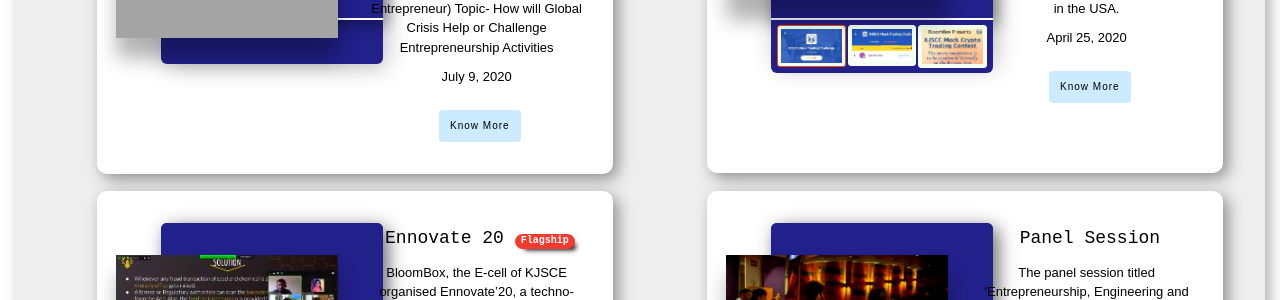
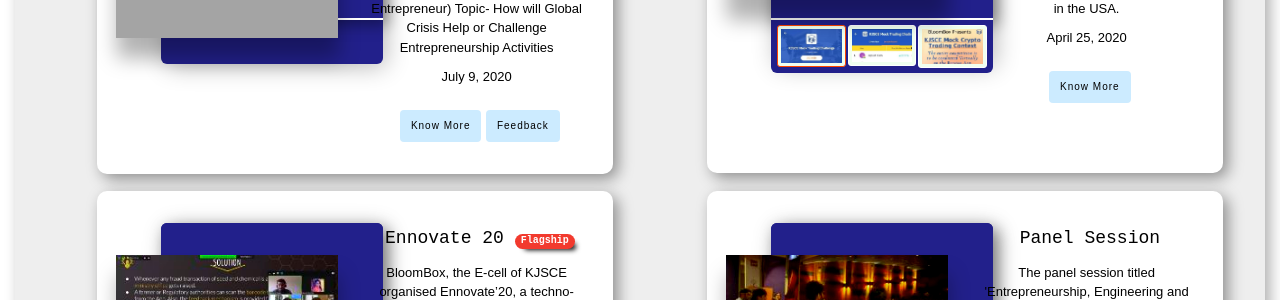
Before and after one commit to param-s-8/BloomBox-Entrepreneurship-Cell-Website, a Django app: page /events in a window 1280 px wide. Shown: the part 578-878 px from the top of the page. Run offline with Django 3.2, Linux system fonts and the light colour scheme; data comes from the database, SQL or seed files in the repository; some libraries are stand-ins or nearby versions; grey boxes are pictures that could not be loaded.

Commit message:
name of team, registration button, feedback, result button on homepage

```diff
--- a/bb_app/models.py
+++ b/bb_app/models.py
@@ -29,6 +29,7 @@ class Events(models.Model):
     details=models.TextField()
     eventType=models.CharField(max_length=13, choices=TYPE_CHOICES, default="Panel Session")
     deadline=models.DateTimeField(default=datetime.now(),help_text = "Please use the following format: <em>YYYY-MM-DD</em>.")
+    feedbackStatus=models.CharField(max_length=13, choices=(("Active","Active"),("Inactive","Inactive")), default="Inactive")
     def is_active(self):
         return self.deadline > timezone.now()
 
@@ -52,7 +53,7 @@ class EventRegistrationsHackathon(models.Model):
     leaderEmail=models.EmailField()
     leaderContact=models.CharField(max_length=50)
     college=models.CharField(max_length=255,default="K. J. Somaiya College of Engineering")
-    noOfMembers=models.IntegerField()
+    nameOfTeam=models.CharField(max_length=50)
     nameOfMembers=models.TextField()
 
 def get_path_team(instance, filename):
--- a/bb_app/views.py
+++ b/bb_app/views.py
@@ -32,9 +32,9 @@ def registration(request,event):
             leaderEmail=request.POST["leaderEmail"]
             leaderContact=request.POST["leaderContact"]
             college=request.POST["Hcollege"]
-            noOfMembers=request.POST["noOfMembers"]
+            nameOfTeam=request.POST["nameOfTeam"]
             nameOfMembers=request.POST["nameOfMembers"]
-            var=EventRegistrationsHackathon.objects.create(title=eve,leaderName=leaderName,leaderEmail=leaderEmail,leaderContact=leaderContact,college=college,noOfMembers=noOfMembers,nameOfMembers=nameOfMembers)
+            var=EventRegistrationsHackathon.objects.create(title=eve,leaderName=leaderName,leaderEmail=leaderEmail,leaderContact=leaderContact,college=college,nameOfTeam=nameOfTeam,nameOfMembers=nameOfMembers)
             var.save()
             name=leaderName
         else:
--- a/templates/events.html
+++ b/templates/events.html
@@ -201,6 +201,11 @@
                                                 <button type="button" class="btn btn-seemore ">Register</button>
                                             </a>
                                             {% endif %}
+                                            {% if event.feedbackStatus == 'Active' %}
+                                            <a href="#">
+                                                <button type="button" class="btn btn-seemore ">Feedback</button>
+                                            </a>
+                                            {% endif %}
                                         </div>
                                     </div>
                                     <!-- Modal -->
@@ -302,6 +307,11 @@
                                                 <button type="button" class="btn btn-seemore ">Register</button>
                                             </a>
                                             {% endif %}
+                                            {% if event.feedbackStatus == 'Active' %}
+                                            <a href="#">
+                                                <button type="button" class="btn btn-seemore ">Feedback</button>
+                                            </a>
+                                            {% endif %}
                                         </div>
                                     </div>
                                     <!-- Modal -->
@@ -397,6 +407,11 @@
                                             {% if event.is_active %}
                                             <a href="registration/{{event.title}}">
                                                 <button type="button" class="btn btn-seemore ">Register</button>
+                                            </a>
+                                            {% endif %}
+                                            {% if event.feedbackStatus == 'Active' %}
+                                            <a href="#">
+                                                <button type="button" class="btn btn-seemore ">Feedback</button>
                                             </a>
                                             {% endif %}
                                         </div>
@@ -496,6 +511,11 @@
                                                 <button type="button" class="btn btn-seemore ">Register</button>
                                             </a>
                                             {% endif %}
+                                            {% if event.feedbackStatus == 'Active' %}
+                                            <a href="#">
+                                                <button type="button" class="btn btn-seemore ">Feedback</button>
+                                            </a>
+                                            {% endif %}
                                         </div>
                                     </div>
                                     <!-- Modal -->
@@ -591,6 +611,11 @@
                                             {% if event.is_active %}
                                             <a href="registration/{{event.title}}">
                                                 <button type="button" class="btn btn-seemore ">Register</button>
+                                            </a>
+                                            {% endif %}
+                                            {% if event.feedbackStatus == 'Active' %}
+                                            <a href="#">
+                                                <button type="button" class="btn btn-seemore ">Feedback</button>
                                             </a>
                                             {% endif %}
                                         </div>
--- a/templates/index.html
+++ b/templates/index.html
@@ -57,7 +57,8 @@
                     <b style='font-weight: 800; font-size: x-large;'>Innovate Today To Lead Tommorow</b>
                     <i class="icofont-quote-right"></i>
                 </h2>
-                <!-- <a data-aos="fade-up" href="{% url 'events' %}" class="btn-get-started scrollto">Register For Event</a> -->
+                <a data-aos="fade-up" href="{% url 'events' %}" class="btn-get-started scrollto">Register For Event</a>
+                <a data-aos="fade-up" href="{% url 'index' %}" class="btn-get-started scrollto">Results of Binovation</a>
             </div>
         </section>
         <!-- End Hero -->
--- a/templates/registration.html
+++ b/templates/registration.html
@@ -104,8 +104,8 @@
                             <input type="text" class="form-control" id="Hcollege" name="Hcollege" placeholder="Enter College Name..." required>
                         </div>
                         <div class="form-group">
-                            <label for="noOfMembers">No of Team Members:</label>
-                            <input type="number" class="form-control" id="noOfMembers" name="noOfMembers" placeholder="" required>
+                            <label for="noOfMembers">Name of Team:</label>
+                            <input type="text" class="form-control" id="nameOfTeam" name="nameOfTeam" placeholder="" required>
                         </div>
                         <div class="form-group">
                             <label for="nameOfMembers">Name of Team Members:</label>
```
Also changed, not shown: bb_app/migrations/0013_auto_20200810_1926.py (added), db.sqlite3.
